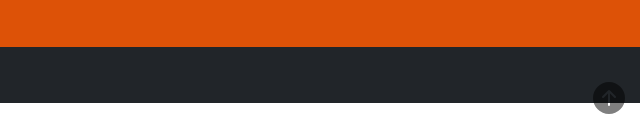
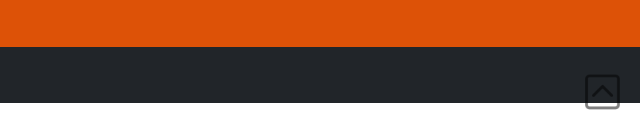
Before and after one commit to Federicofmv/Proyecto-Coder-House-Desarrollo-Web, a website: page Jujuy.html in a window 1280 px wide. Shown: the part 671-800 px from the top of the page, 640-1280 px from the left. Drawn offline with nearby package versions, Linux system fonts and the light colour scheme; a web font is replaced by a local one.

Commit message:
cambio de boton arriba

```diff
--- a/Jujuy.html
+++ b/Jujuy.html
@@ -327,9 +327,7 @@
           <div class="pieDeFooter">
             <p class="pieDeFooter__texto">Copyright © Todos los derechos reservados -- Federico Villarreal</p>
           </div>
-          <a id="Subir" href="#top"><svg xmlns="http://www.w3.org/2000/svg" width="32" height="32" fill="currentColor" class="bi bi-arrow-up-circle-fill" viewBox="0 0 16 16">
-            <path d="M16 8A8 8 0 1 0 0 8a8 8 0 0 0 16 0zm-7.5 3.5a.5.5 0 0 1-1 0V5.707L5.354 7.854a.5.5 0 1 1-.708-.708l3-3a.5.5 0 0 1 .708 0l3 3a.5.5 0 0 1-.708.708L8.5 5.707V11.5z"/>
-          </svg></a>
+          <a id="Subir" href="#top"><img class="Subir__imagen" src="img/up-arrow.png" alt=""></a>
       </footer>
     <script src="https://cdn.jsdelivr.net/npm/bootstrap@5.1.1/dist/js/bootstrap.bundle.min.js" integrity="sha384-/bQdsTh/da6pkI1MST/rWKFNjaCP5gBSY4sEBT38Q/9RBh9AH40zEOg7Hlq2THRZ" crossorigin="anonymous"></script>
 </body>
```
Also changed, not shown: Catamarca.html (+1 -3 lines), Contacto.html (+1 -3 lines), Salta.html (+1 -3 lines), Tucuman.html (+1 -3 lines).
